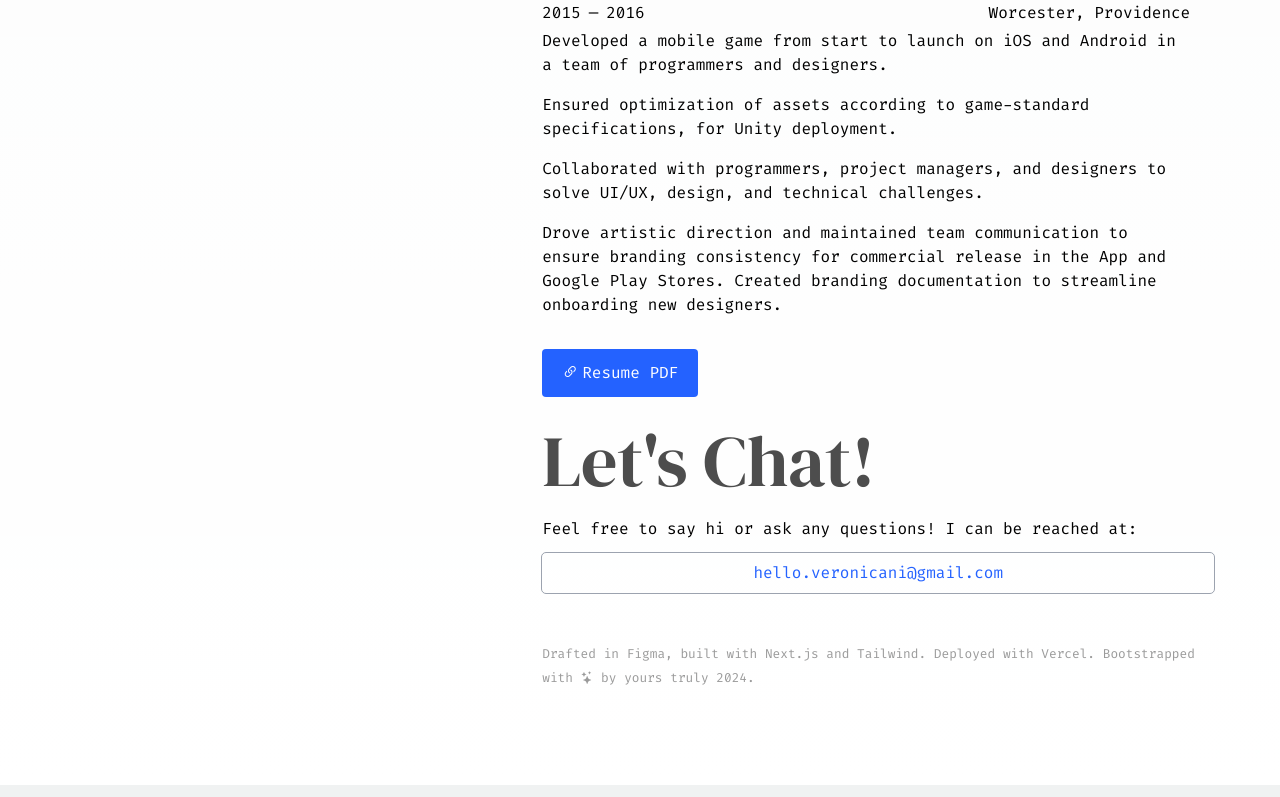
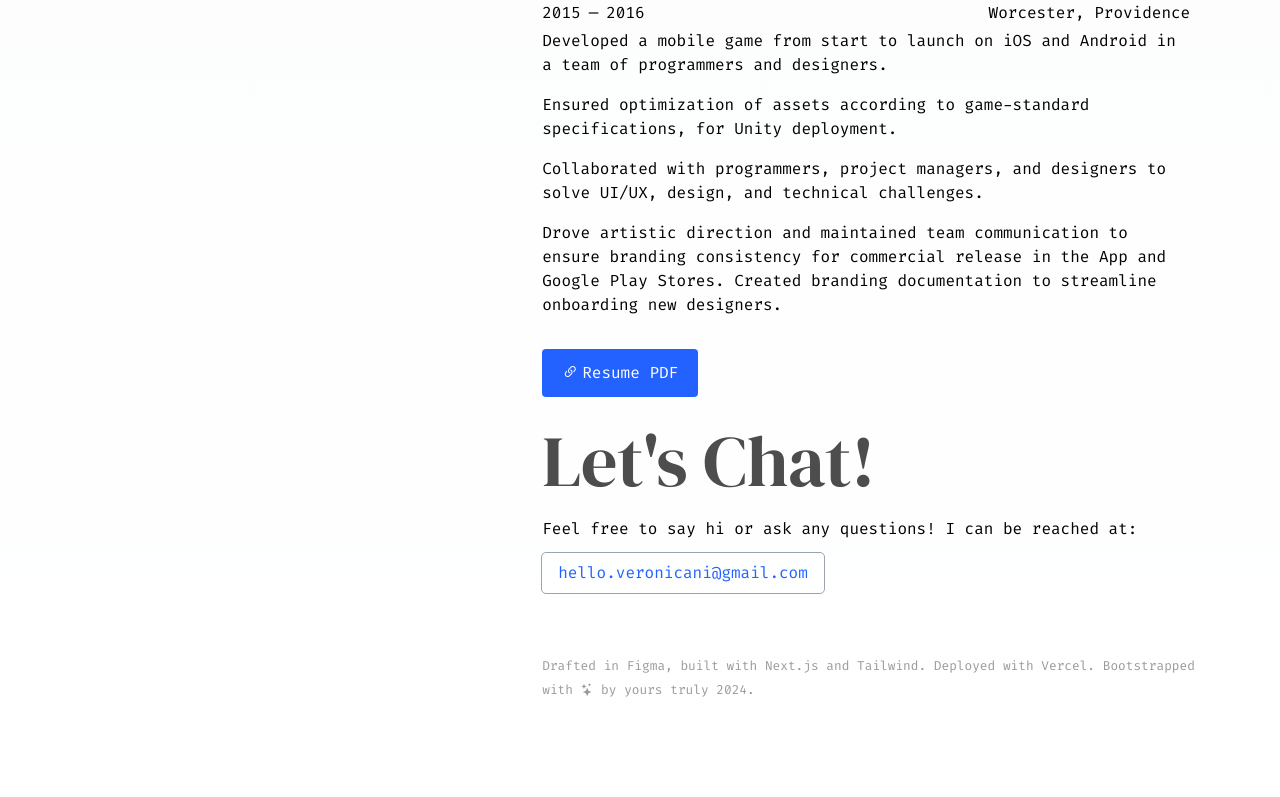
Before and after one commit to veronicani/veronicani-dev-2.0, a Next.js app in the folder veronicani-dev-2.0/: page / in a window 1280 px wide. Shown: the part 5697-6494 px from the top of the page. Built offline with nearby package versions, Linux system fonts and the light colour scheme.

Commit message:
size flex to email width

```diff
--- a/veronicani-dev-2.0/app/components/Contact.tsx
+++ b/veronicani-dev-2.0/app/components/Contact.tsx
@@ -15,7 +15,7 @@ export default function Contact() {
   return (
     <Section heading="Let's Chat!" id="contact">
       <p>Feel free to say hi or ask any questions! I can be reached at:</p>
-      <CredentialsCopy classes="inline-block py-2 px-4 my-3" credential="hello.veronicani@gmail.com" />
+      <CredentialsCopy classes="py-2 px-4 my-3" credential="hello.veronicani@gmail.com" />
     </Section>
   );
 }
--- a/veronicani-dev-2.0/app/components/ui/CredentialsCopy.tsx
+++ b/veronicani-dev-2.0/app/components/ui/CredentialsCopy.tsx
@@ -30,7 +30,7 @@ export default function CredentialsCopy({
 
   return (
     <div
-      className={`${classes} group/creds flex cursor-pointer justify-center rounded outline outline-1 outline-gray-400 transition`}
+      className={`${classes} group/creds inline-flex cursor-pointer justify-center rounded outline outline-1 outline-gray-400 transition`}
       onClick={() => copyText(credential)}
     >
       <p
```
